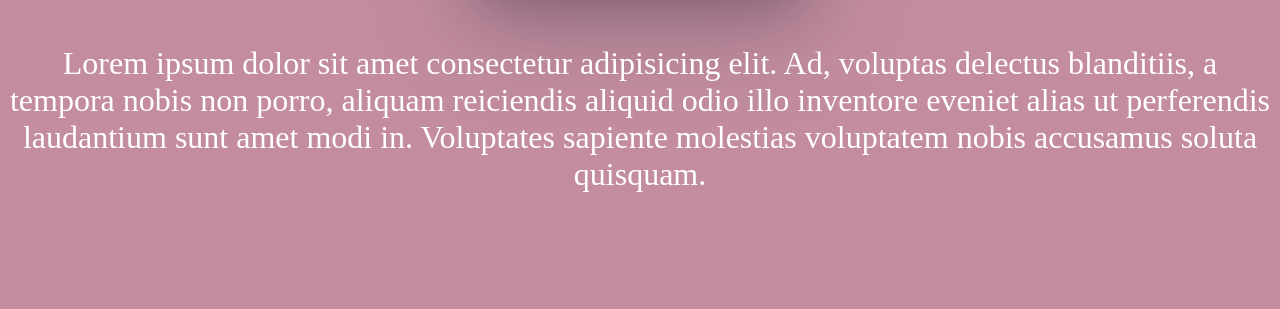
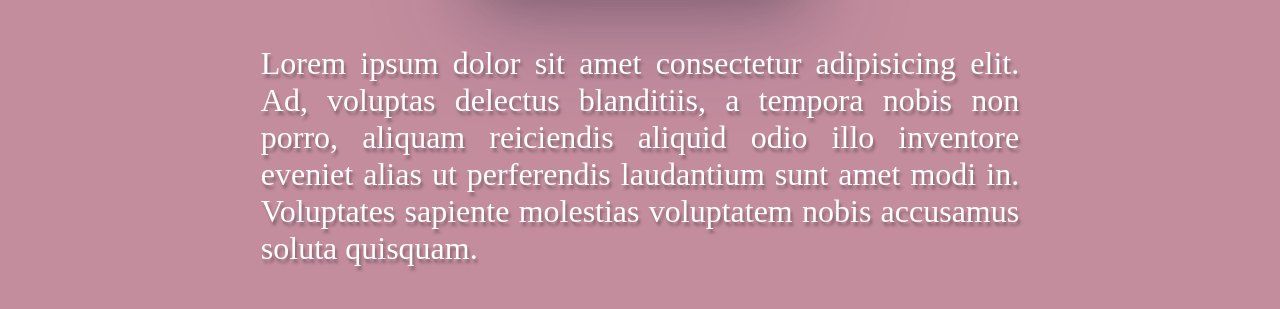
Before and after one commit to Ratelif/testing, a plain HTML site: page index.html in a window 1280 px wide. Shown: the part 435-744 px from the top of the page. Drawn offline with Linux system fonts and the light colour scheme.

Commit message:
add text div shadow

```diff
--- a/style.css
+++ b/style.css
@@ -74,9 +74,10 @@ body {
 }
 
 .text {
-   margin-top: 3rem;
-   width: 100%;
+   margin: 3rem auto;
+   width: 60%;
    color: white;
    font-size: 2rem;
-   text-align: center;
+   text-align:justify ;
+   text-shadow: 2px 4px 3px rgba(0, 0, 0, 0.3);
 }
```
